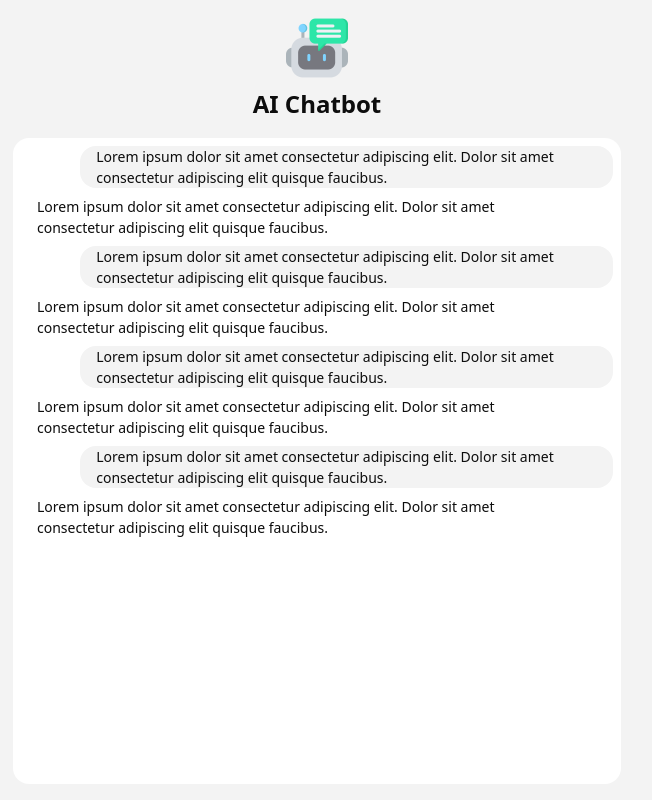
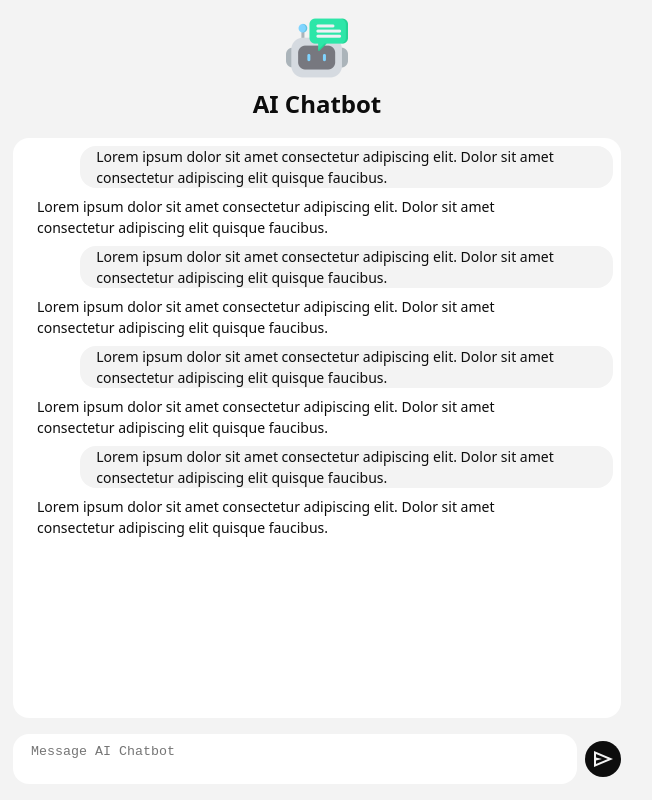
Before and after one commit to farooq-teqniqly/udemy-chatbot, a React (Vite) app in the folder react-ai-chatbot/: page / in a window 1280 px wide. Shown: the whole page, without its empty margins (323-975 px from the left). Built offline with nearby package versions, Linux system fonts and the light colour scheme; the HTML template or start-up script is replaced by a standard one.

Commit message:
chore: Added UI to type and send messages.

```diff
--- a/react-ai-chatbot/src/App.jsx
+++ b/react-ai-chatbot/src/App.jsx
@@ -1,6 +1,7 @@
 import {useState} from "react";
 import styles from "./App.module.css";
 import {Chat} from "./components/Chat/Chat";
+import {Controls} from "./components/Controls/Controls";
 
 function App() {
     const [messages, _] = useState(MESSAGES);
@@ -14,6 +15,7 @@ function App() {
             <div className={styles.ChatContainer}>
                 <Chat messages={messages}></Chat>
             </div>
+            <Controls></Controls>
         </div>
     )
 }
--- /dev/null
+++ b/react-ai-chatbot/src/components/Controls/Controls.jsx
@@ -0,0 +1,20 @@
+import styles from "./Controls.module.css"
+
+export function Controls() {
+    return (
+        <div className={styles.Controls}>
+            <div className={styles.TextAreaContainer}>
+                <textarea placeholder="Message AI Chatbot" className={styles.TextArea}></textarea>
+            </div>
+            <button className={styles.Button}><SendIcon></SendIcon></button>
+        </div>
+    )
+}
+
+function SendIcon() {
+    return (
+        <svg xmlns="http://www.w3.org/2000/svg" height="24px" viewBox="0 -960 960 960" width="24px" fill="#FFFFFF">
+            <path d="M120-160v-640l760 320-760 320Zm80-120 474-200-474-200v140l240 60-240 60v140Zm0 0v-400 400Z"/>
+        </svg>
+    )
+}
--- /dev/null
+++ b/react-ai-chatbot/src/components/Controls/Controls.module.css
@@ -0,0 +1,39 @@
+.Controls {
+    display: flex;
+    align-items: center;
+    gap: 8px;
+    width: 100%;
+}
+
+.TextAreaContainer {
+    flex-grow: 1;
+    padding: 8px 16px;
+    line-height: 0;
+    border-radius: 16px;
+    background: #ffffff;
+}
+
+.TextArea {
+    width: 100%;
+    height: 100%;
+    border: none;
+    outline: none;
+    resize: none;
+    background: #ffffff;
+}
+
+.Button {
+    display: flex;
+    justify-content: center;
+    align-items: center;
+    width: 36px;
+    height: 36px;
+    border: none;
+    border-radius: 50%;
+    outline: none;
+    background: #0d0d0d;
+}
+
+.Button svg {
+    fill: #f3f3f3;
+}
```
